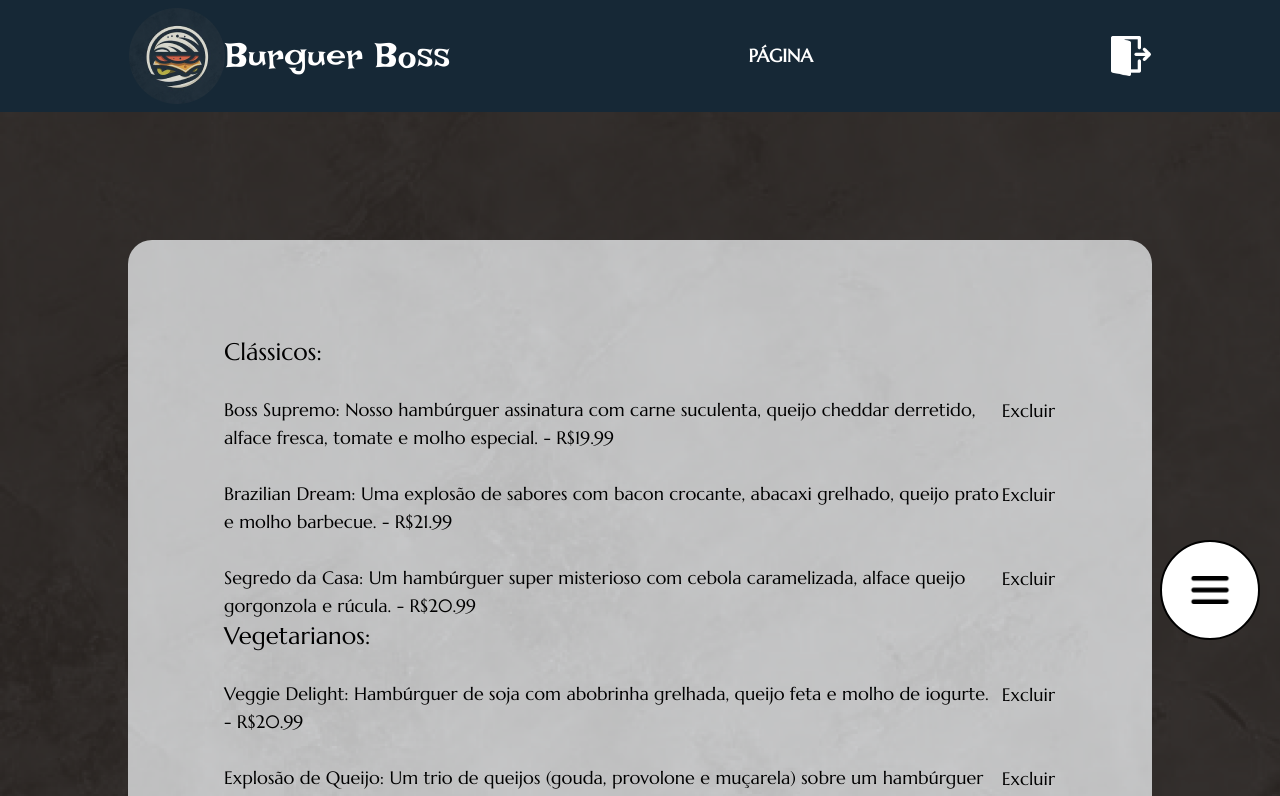
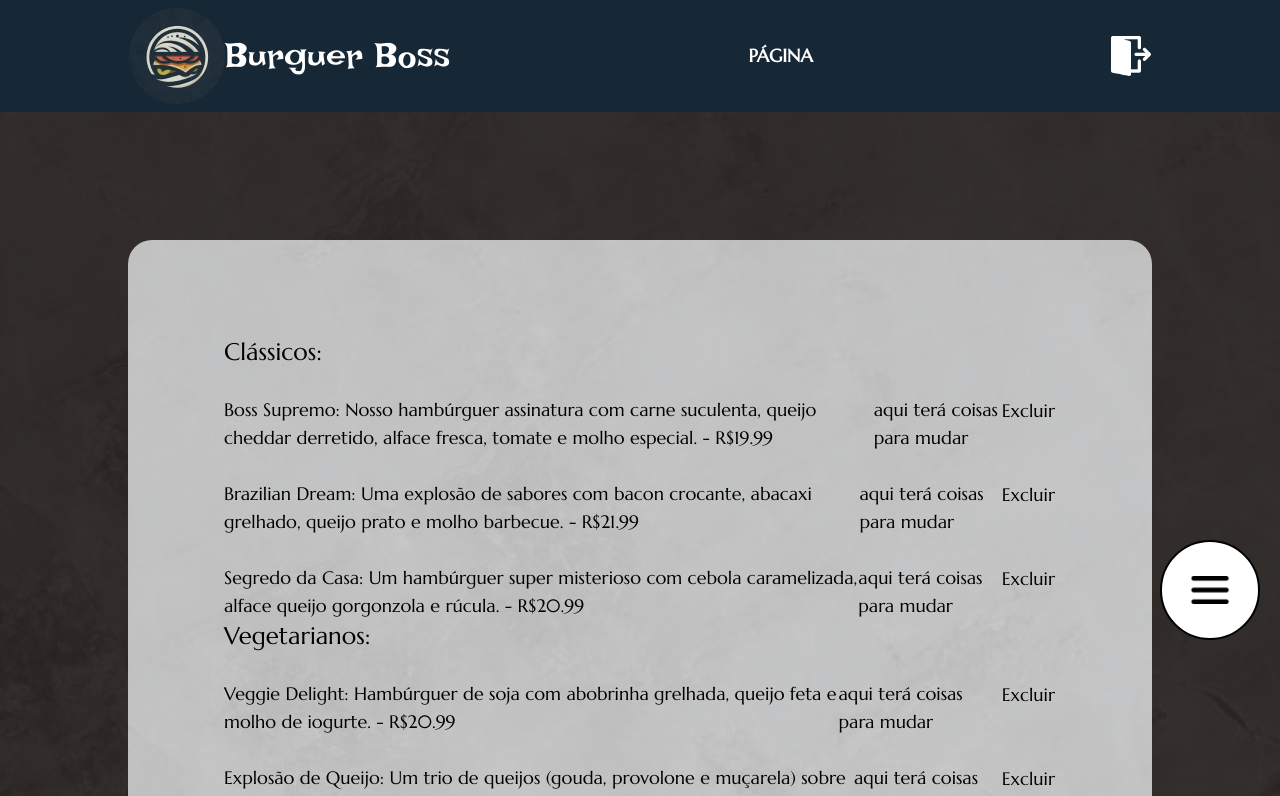
Before and after one commit to PedroMarineli/bb_front-end, a React (Vite) app: page /bb-alterar-cardapio in a window 1280 px wide. Shown: the top 796 px of the page. Built offline with nearby package versions, Linux system fonts and the light colour scheme.

Commit message:
mudando página de alterar cardápio

```diff
--- a/src/pages/AlterarCardapio/index.tsx
+++ b/src/pages/AlterarCardapio/index.tsx
@@ -18,6 +18,7 @@ const AlterarCardapio = () => {
                         <li key={item.nome}>
                             <div className='flex'>
                                 <p>{item.nome}: {item.descricao} - R${item.preco.toFixed(2)}</p>
+                                <p>aqui terá coisas para mudar</p>
                                 <td><button onClick={() => excluir(item.nome)}>Excluir</button></td>
                             </div>
                         </li>
```
